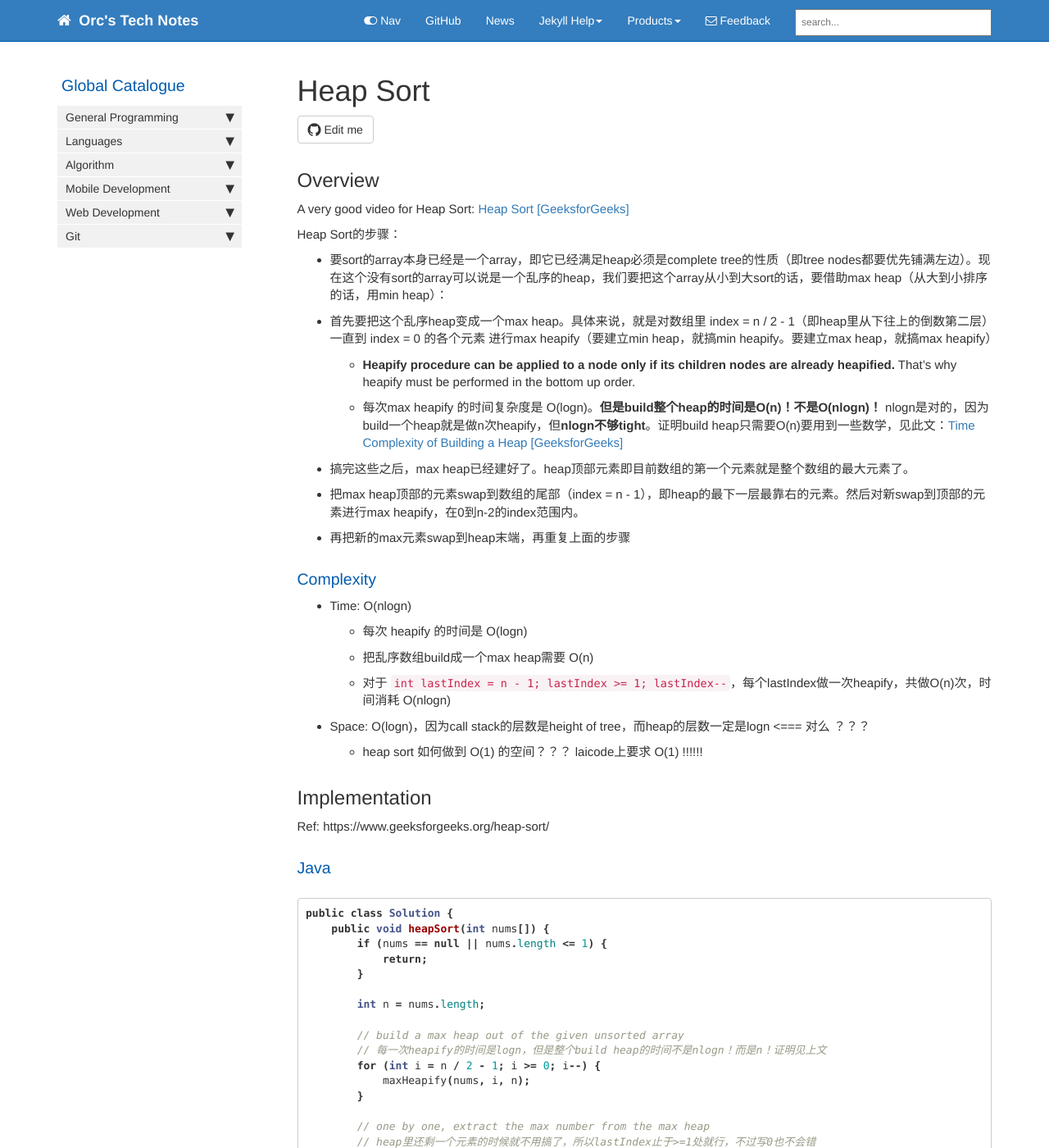
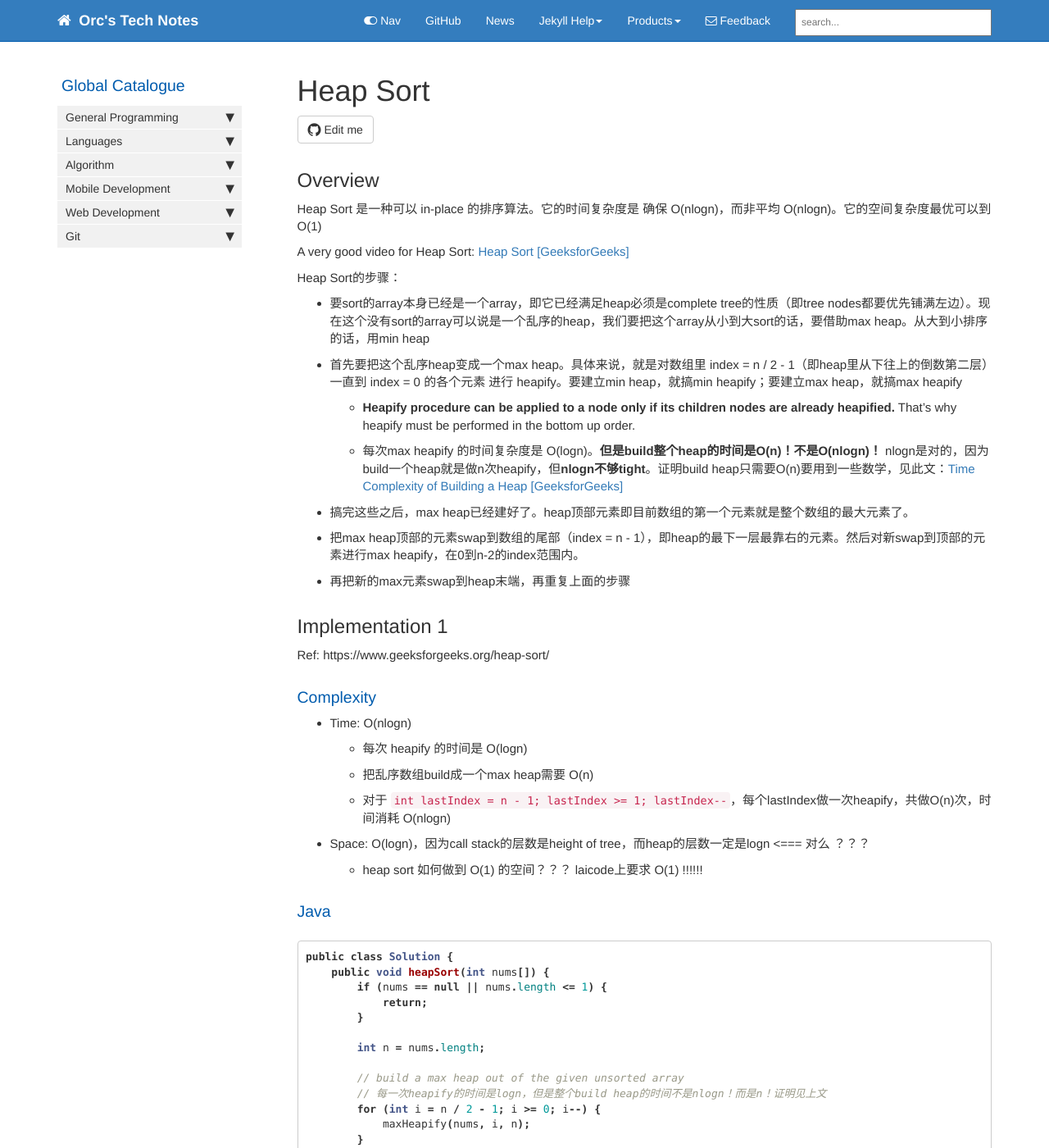
Before and after one commit to HungryOrc/hungryorc.github.io, a Jekyll site: the page built from pages/algorithm/algorithm_heap_sort_and_heapify.md, in a window 1280 px wide and 1400 px high. Shown: the whole window at 82% size. Built offline with Jekyll 4.4.1, drawn with Linux system fonts in a browser that asks for light colours; nearby versions of some CDN libraries; comment, search, counter and statistics services are not loaded.

Commit message:
Update algorithm_heap_sort_and_heapify.md

```diff
--- a/pages/algorithm/algorithm_heap_sort_and_heapify.md
+++ b/pages/algorithm/algorithm_heap_sort_and_heapify.md
@@ -10,16 +10,21 @@ toc: false
 ---
 
 ## Overview
+Heap Sort 是一种可以 in-place 的排序算法。它的时间复杂度是 确保 O(nlogn)，而非平均 O(nlogn)。它的空间复杂度最优可以到 O(1)
+
 A very good video for Heap Sort: [Heap Sort [GeeksforGeeks]](https://www.youtube.com/watch?v=MtQL_ll5KhQ)
 
 Heap Sort的步骤：
-* 要sort的array本身已经是一个array，即它已经满足heap必须是complete tree的性质（即tree nodes都要优先铺满左边）。现在这个没有sort的array可以说是一个乱序的heap，我们要把这个array从小到大sort的话，要借助max heap（从大到小排序的话，用min heap）：
-* 首先要把这个乱序heap变成一个max heap。具体来说，就是对数组里 index = n / 2 - 1（即heap里从下往上的倒数第二层）一直到 index = 0 的各个元素 进行max heapify（要建立min heap，就搞min heapify。要建立max heap，就搞max heapify）
+* 要sort的array本身已经是一个array，即它已经满足heap必须是complete tree的性质（即tree nodes都要优先铺满左边）。现在这个没有sort的array可以说是一个乱序的heap，我们要把这个array从小到大sort的话，要借助max heap。从大到小排序的话，用min heap
+* 首先要把这个乱序heap变成一个max heap。具体来说，就是对数组里 index = n / 2 - 1（即heap里从下往上的倒数第二层）一直到 index = 0 的各个元素 进行 heapify。要建立min heap，就搞min heapify；要建立max heap，就搞max heapify
   * **Heapify procedure can be applied to a node only if its children nodes are already heapified.** That's why heapify must be performed in the bottom up order.
   * 每次max heapify 的时间复杂度是 O(logn)。**但是build整个heap的时间是O(n)！不是O(nlogn)！** nlogn是对的，因为build一个heap就是做n次heapify，但**nlogn不够tight**。证明build heap只需要O(n)要用到一些数学，见此文：[Time Complexity of Building a Heap [GeeksforGeeks]](https://www.geeksforgeeks.org/time-complexity-of-building-a-heap/)
 * 搞完这些之后，max heap已经建好了。heap顶部元素即目前数组的第一个元素就是整个数组的最大元素了。
 * 把max heap顶部的元素swap到数组的尾部（index = n - 1），即heap的最下一层最靠右的元素。然后对新swap到顶部的元素进行max heapify，在0到n-2的index范围内。
 * 再把新的max元素swap到heap末端，再重复上面的步骤
+
+## Implementation 1
+Ref: https://www.geeksforgeeks.org/heap-sort/
 
 ### Complexity
 * Time: O(nlogn)
```
Also changed, not shown: other parts of pages/algorithm/algorithm_heap_sort_and_heapify.md (+0 -3 lines).
